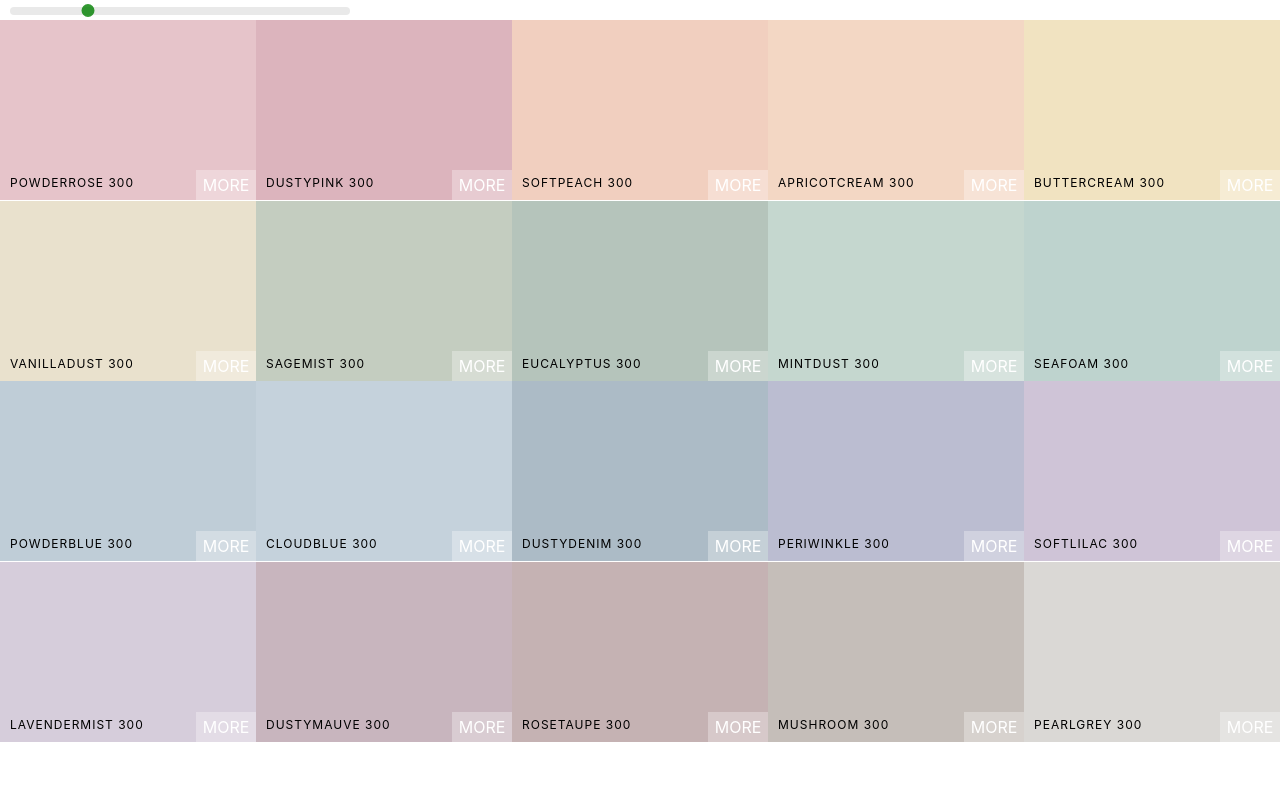
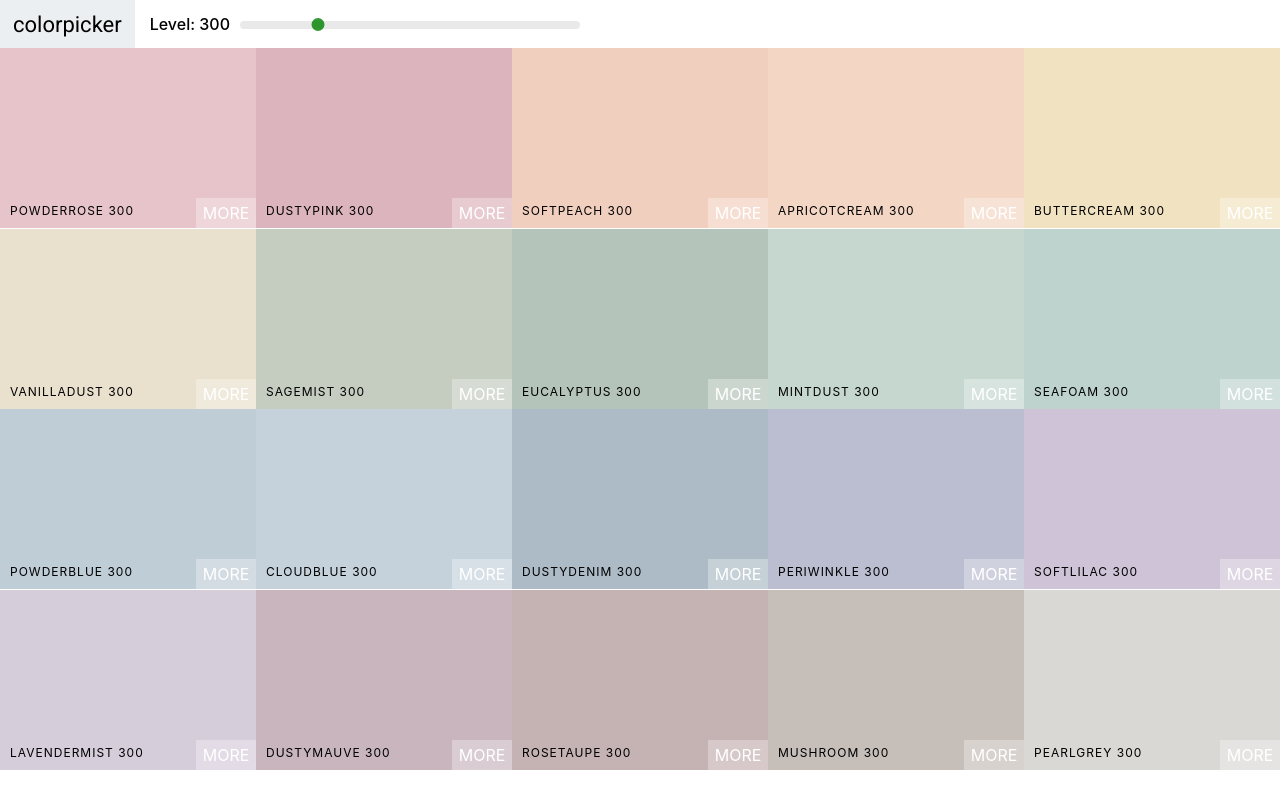
Before and after one commit to oanaMitricoiu/Color-shades, a React (Create React App) app: page / in a window 1280 px wide. Built offline with nearby package versions, Linux system fonts and the light colour scheme.

Commit message:
Add Navbar

```diff
--- a/public/index.html
+++ b/public/index.html
@@ -15,6 +15,9 @@
       user's mobile device or desktop. See https://developers.google.com/web/fundamentals/web-app-manifest/
     -->
     <link rel="manifest" href="%PUBLIC_URL%/manifest.json" />
+    <link rel="preconnect" href="https://fonts.googleapis.com">
+<link rel="preconnect" href="https://fonts.gstatic.com" crossorigin>
+<link href="https://fonts.googleapis.com/css2?family=Roboto:ital,wght@0,100..900;1,100..900&display=swap" rel="stylesheet">
     <!--
       Notice the use of %PUBLIC_URL% in the tags above.
       It will be replaced with the URL of the `public` folder during the build.
--- /dev/null
+++ b/src/Navbar.css
@@ -0,0 +1,55 @@
+.Navbar {
+    display: flex;
+    align-items: center;
+    justify-content: flex-start;
+    height: 6vh;
+}
+
+.logo {
+    margin-right: 15px;
+    padding: 0 13px;
+    font-size: 22px;
+    background-color: #eceff1;
+    font-family: Roboto;
+    height: 100%;
+    display: flex;
+    align-items: center;
+}
+
+.logo a {
+    text-decoration: none;
+    color: black;
+}
+
+.slider-container span {
+    font-weight: 500;
+}
+
+
+.slider {
+    width: 340px;
+    margin: 0 10px;
+    display: inline-block;
+}
+
+.rc-slider-track {
+    background: transparent;
+}
+
+.rc-slider-rail {
+    height:8px;
+}
+
+.rc-slider-handle,
+.rc-slider-handle:active,
+.rc-slider-handle:focus,
+.rc-slider-handle:hover {
+    background-color: green;
+    outline: none;
+    border: 2px solid green;
+    box-shadow: none;
+    width: 13px;
+    height: 13px;
+    margin-left: -7px;
+    margin-top: -3px;
+}
--- /dev/null
+++ b/src/Navbar.js
@@ -0,0 +1,30 @@
+import {Component} from 'react';
+import Slider from 'rc-slider';
+import 'rc-slider/assets/index.css';
+import './Navbar.css';
+
+class Navbar extends Component {
+    render(){
+        const {level,changeLevel} = this.props;
+
+        return (
+            <header className='Navbar'>
+                <div className='logo'>
+                    <a href='#'>colorpicker</a>
+                </div>
+                <div className='slider-container'>
+                    <span>Level: {level}</span>
+                <div className='slider'>
+                <Slider
+                defaultValue={level}
+                onChangeComplete={changeLevel}
+                min={100} max={900} step={100}/>
+                </div>
+                </div>
+            </header>
+        )
+
+    }
+}
+
+export default Navbar;
--- a/src/Palette.css
+++ b/src/Palette.css
@@ -5,31 +5,3 @@
 .Palette-colors {
     height: 90%;
 }
-
-.slider {
-    width: 340px;
-    margin: 0 10px;
-    display: inline-block;
-}
-
-.rc-slider-track {
-    background: transparent;
-}
-
-.rc-slider-rail {
-    height:8px;
-}
-
-.rc-slider-handle,
-.rc-slider-handle:active,
-.rc-slider-handle:focus,
-.rc-slider-handle:hover {
-    background-color: green;
-    outline: none;
-    border: 2px solid green;
-    box-shadow: none;
-    width: 13px;
-    height: 13px;
-    margin-left: -7px;
-    margin-top: -3px;
-}
--- a/src/Palette.js
+++ b/src/Palette.js
@@ -1,7 +1,6 @@
 import {Component} from 'react';
 import ColorBox from './ColorBox';
-import Slider from "rc-slider";
-import "rc-slider/assets/index.css";
+import Navbar from './Navbar';
 import './Palette.css';
 
 
@@ -25,12 +24,7 @@
     ))
         return (
             <div className='Palette'>
-                <div className='slider'>
-                <Slider
-                defaultValue={level}
-                onChangeComplete={this.changeLevel}
-                min={100} max={900} step={100}/>
-                </div>
+                <Navbar level={level} changeLevel={this.changeLevel}/>
                 <div className='Palette-colors'>
                     {colorBoxes}
                 </div>
```
